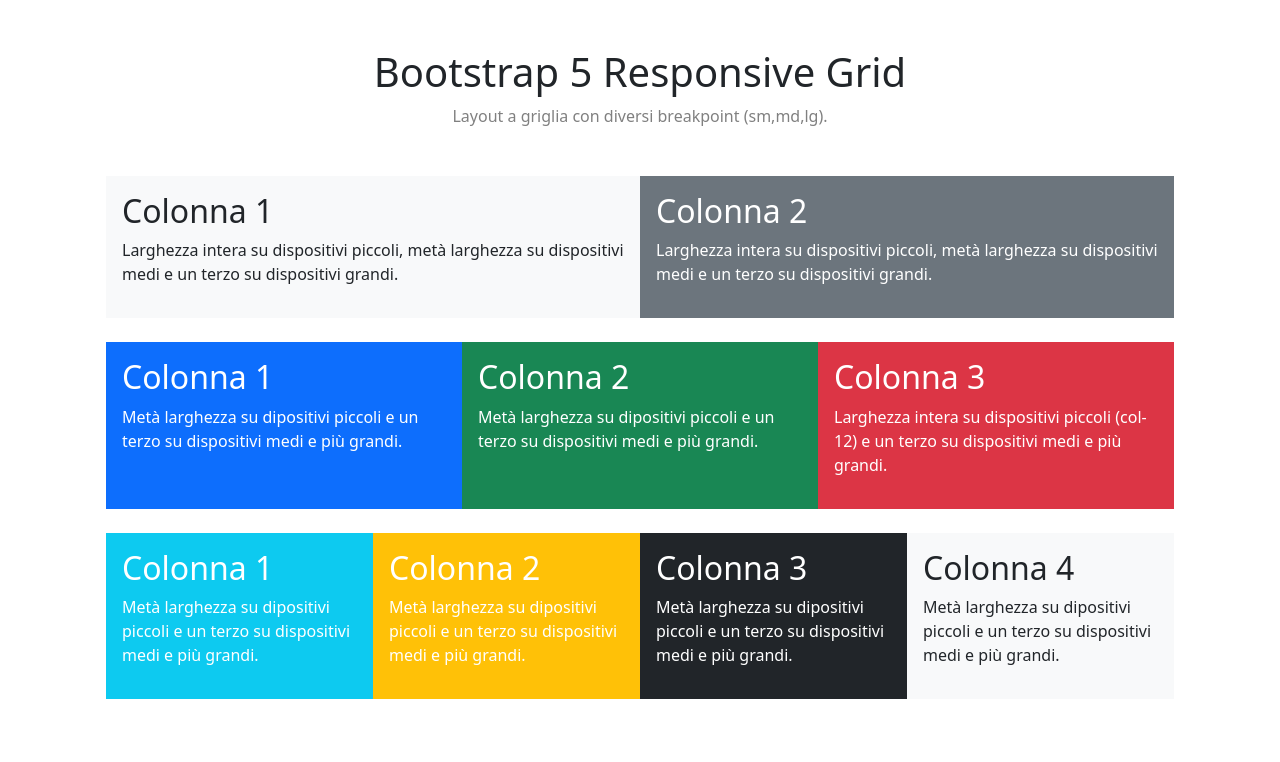
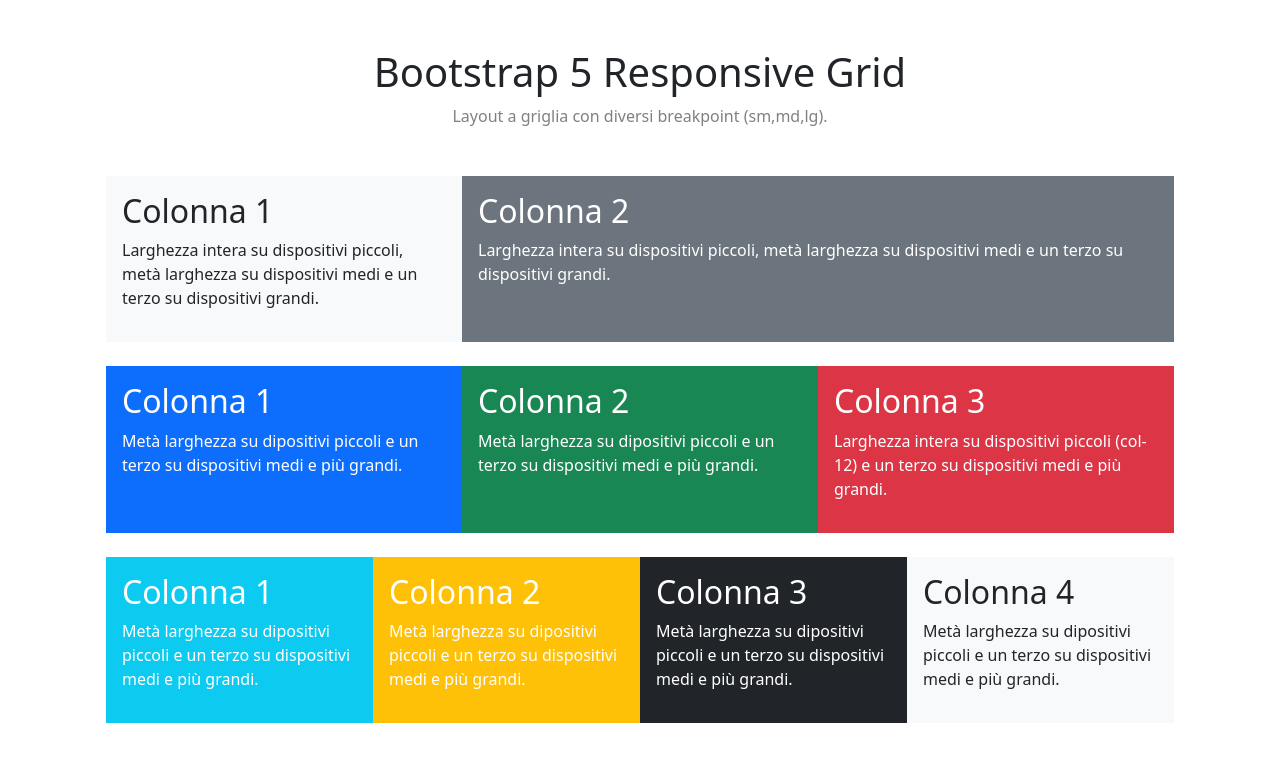
Before and after one commit to RossellaTaverni/htmlcss-bootstrap-layout, a plain HTML site: page index.html in a window 1280 px wide. Drawn offline with nearby package versions, Linux system fonts and the light colour scheme.

Commit message:
[UPD] Desktop viewport creation update.

```diff
--- a/index.html
+++ b/index.html
@@ -14,13 +14,13 @@
             Layout a griglia con diversi breakpoint (sm,md,lg).
         </div>
         <div class="row mt-5">
-            <div class="col-12 bg-light p-3 col-md-6">
+            <div class="col-12 bg-light p-3 col-md-6 col-lg-4">
                 <h2>Colonna 1</h2>
                 <p>
                     Larghezza intera su dispositivi piccoli, metà larghezza su dispositivi medi e un terzo su dispositivi grandi.
                 </p>
             </div>
-            <div class="col-12 bg-secondary p-3 col-md-6">
+            <div class="col-12 bg-secondary p-3 col-md-6 col-lg-8">
                 <h2 class="text-white">Colonna 2</h2>
                 <p class="text-white">
                     Larghezza intera su dispositivi piccoli, metà larghezza su dispositivi medi e un terzo su dispositivi grandi.
```
